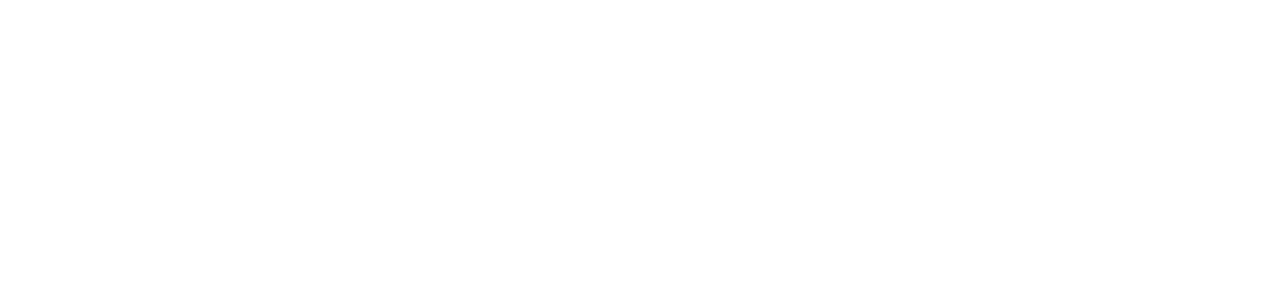
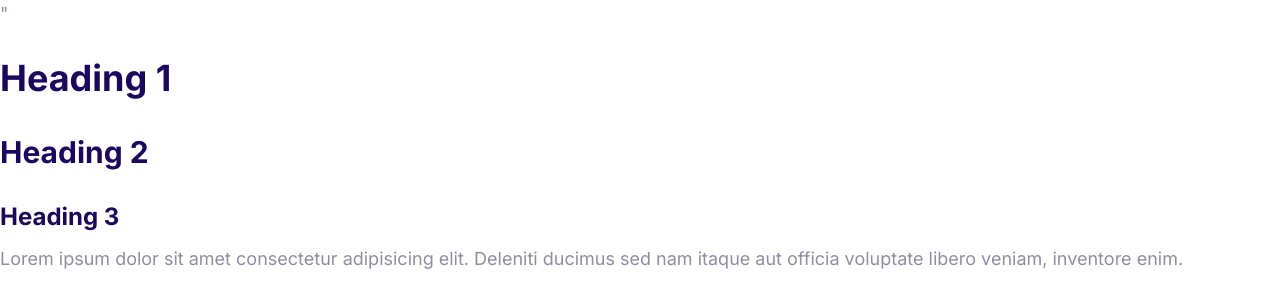
Before and after one commit to hiRafa/MyPortfolio, a plain HTML site: page Mosh/index.html in a window 1280 px wide. Drawn offline with Linux system fonts and the light colour scheme.

Commit message:
Define fonts styles .

```diff
--- a/Mosh/index.html
+++ b/Mosh/index.html
@@ -5,10 +5,20 @@
     <meta http-equiv="X-UA-Compatible" content="IE=edge">
     <meta name="viewport" content="width=device-width, initial-scale=1.0">
     <title>Document</title>
+    <!-- FONTs -->
+    <link rel="preconnect" href="https://fonts.googleapis.com">
+    <link rel="preconnect" href="https://fonts.gstatic.com" crossorigin>
+    <link href="https://fonts.googleapis.com/css2?family=Inter:wght@400;700&display=swap" rel="stylesheet">"
+    <!-- CSS -->
     <link rel="stylesheet" href="styles.css"/>
     <link rel="stylesheet" href="normalize.css"/>
 </head>
 <body>
-
+    <h1>Heading 1</h1>
+    <h2>Heading 2</h2>
+    <h3>Heading 3</h3>
+    <p>
+        Lorem ipsum dolor sit amet consectetur adipisicing elit. Deleniti ducimus sed nam itaque aut officia voluptate libero veniam, inventore enim.
+    </p>
 </body>
 </html>
--- a/Mosh/styles.css
+++ b/Mosh/styles.css
@@ -5,3 +5,55 @@
     --color-headings: #1b0760;
     --color-body: #918ca4;
 }
+
+html {
+    /* 62.5% of 16px = 10px */
+    font-size: 62.5%;
+}
+
+body {
+    font-family: Inter, Arial, Helvetica, sans-serif;
+    font-size: 2.4rem;
+    line-height: 1.5; /* rem is not used fot line height, because it automatically takes as font size as reference */
+    color: var(--color-body);
+}
+
+h1, h2, h3 {
+    color: var(--color-headings);
+    margin-bottom: 1rem;
+}
+
+h1 {
+    font-size: 7rem;
+}
+
+h2 {
+    font-size: 4rem;
+}
+
+h3 {
+    font-size: 3rem;
+}
+
+p {
+    margin-top: 0;
+}
+
+/* bootstrap and tailwind use standard of 1024px */
+@media screen and (min-width: 1024px) {
+    body {
+        font-size: 1.8rem;
+    }
+
+    h1 {
+        font-size: 8rem;
+    }
+
+    h2 {
+        font-size: 3rem;
+    }
+
+    h3 {
+        font-size: 2.4rem;
+    }
+}
```
